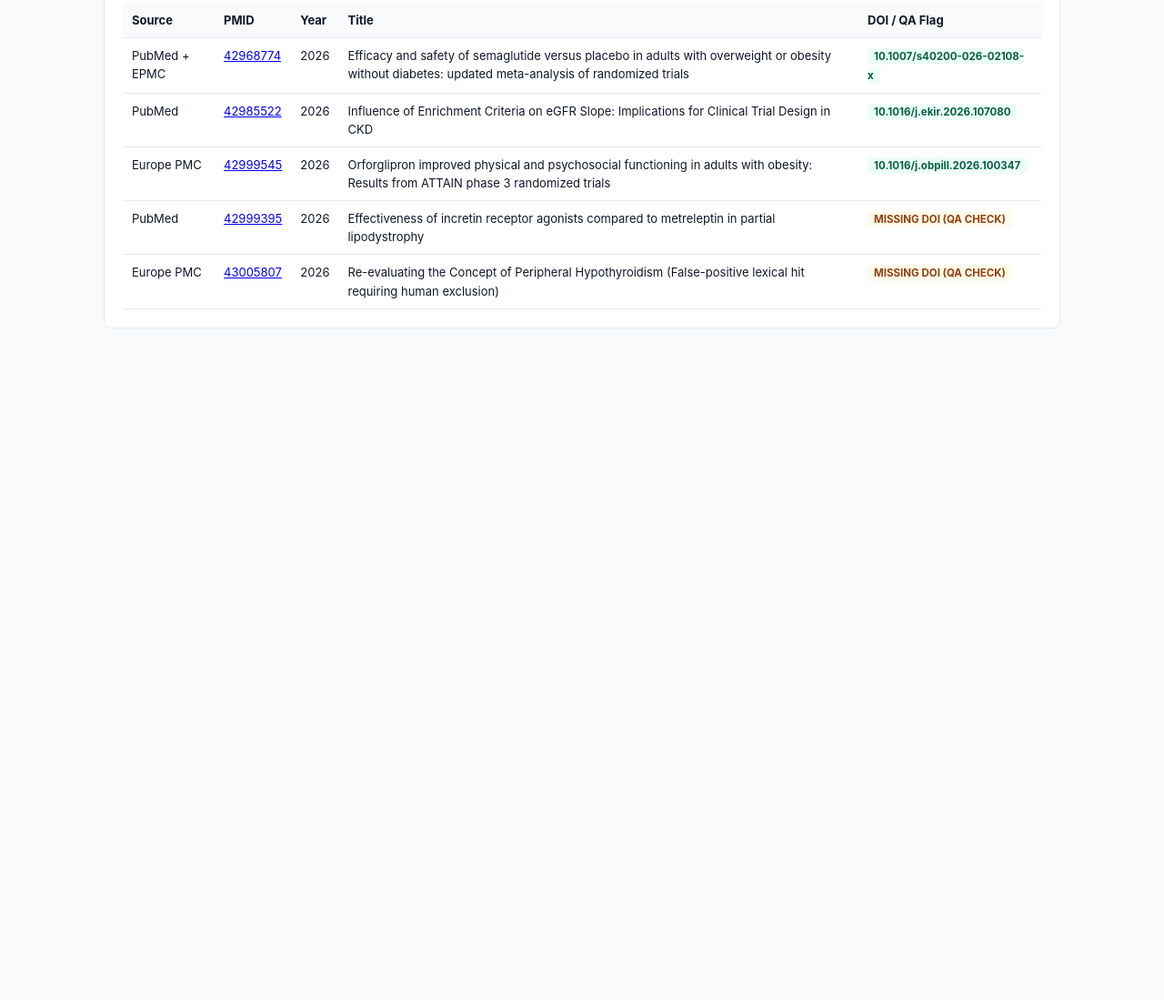
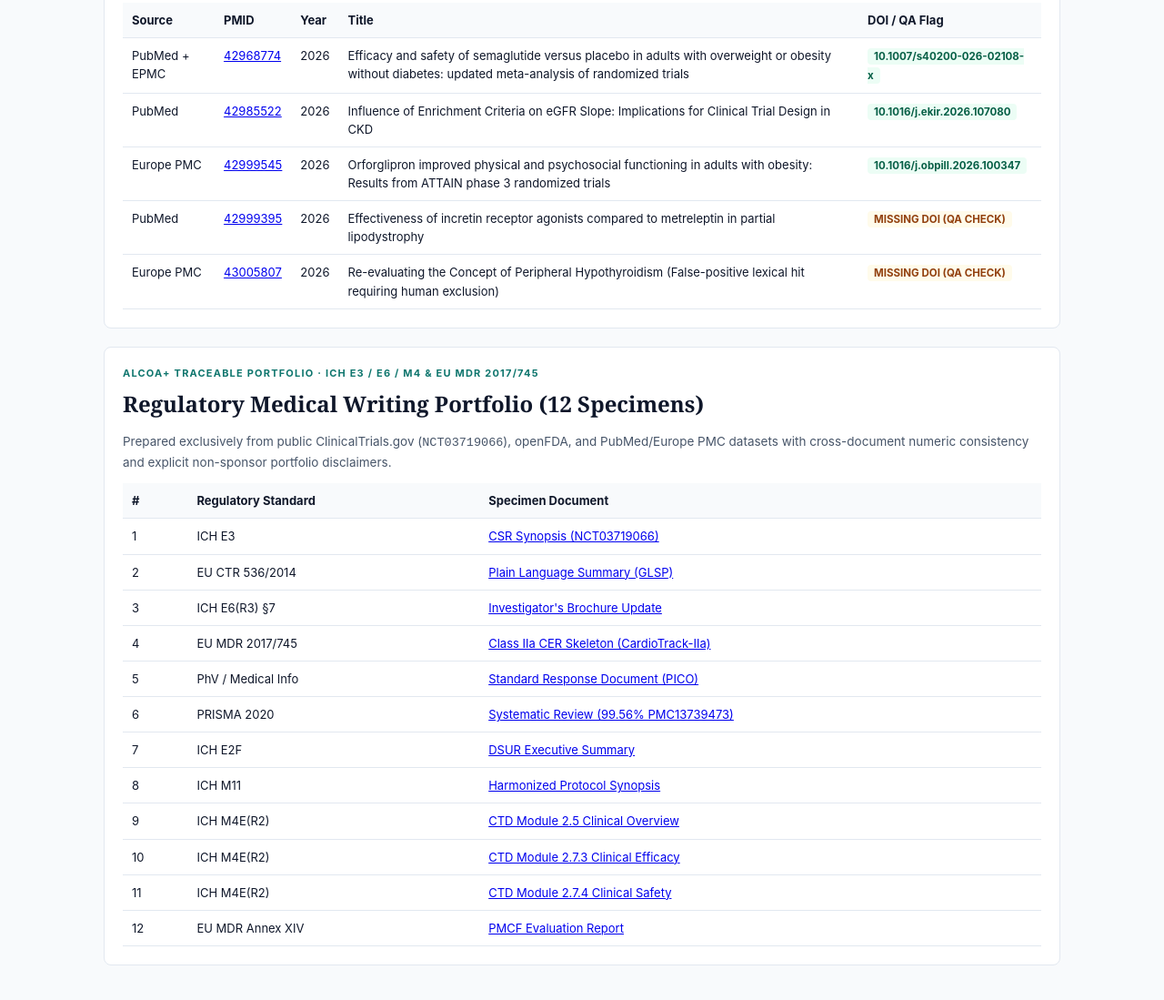
Before and after one commit to kaledbouchagraoui7-bot/computational-biology-portfolio, a plain HTML site: page docs/index.html in a window 1280 px wide. Shown: the part 723-1822 px from the top of the page at 91% size. Before the commit the page ends 1152 px from the top, so only its background shows below. Drawn offline with Linux system fonts and the light colour scheme.

Commit message:
feat: publish 12 ALCOA+ regulatory medical writing specimens and web showcase

```diff
--- a/docs/index.html
+++ b/docs/index.html
@@ -107,6 +107,33 @@
           <tr><th>Source</th><th>PMID</th><th>Year</th><th>Title</th><th>DOI / QA Flag</th></tr>
         </thead>
         <tbody id="results-body"></tbody>
+      </table>
+    </section>
+
+    <section class="panel">
+      <div class="eyebrow">ALCOA+ Traceable Portfolio &middot; ICH E3 / E6 / M4 &amp; EU MDR 2017/745</div>
+      <h2 style="font-family: Georgia, serif; margin: 4px 0 10px 0;">Regulatory Medical Writing Portfolio (12 Specimens)</h2>
+      <p style="color: var(--muted); font-size: 13.5px; margin-bottom: 12px;">
+        Prepared exclusively from public ClinicalTrials.gov (<code>NCT03719066</code>), openFDA, and PubMed/Europe PMC datasets with cross-document numeric consistency and explicit non-sponsor portfolio disclaimers.
+      </p>
+      <table>
+        <thead>
+          <tr><th>#</th><th>Regulatory Standard</th><th>Specimen Document</th></tr>
+        </thead>
+        <tbody>
+          <tr><td>1</td><td>ICH E3</td><td><a href="https://github.com/kaledbouchagraoui7-bot/computational-biology-portfolio/blob/main/regulatory_writing_specimens/Specimen_01_ICH_E3_CSR_Synopsis_NCT03719066.md">CSR Synopsis (NCT03719066)</a></td></tr>
+          <tr><td>2</td><td>EU CTR 536/2014</td><td><a href="https://github.com/kaledbouchagraoui7-bot/computational-biology-portfolio/blob/main/regulatory_writing_specimens/Specimen_02_EU_CTR_Plain_Language_Summary_NCT03719066.md">Plain Language Summary (GLSP)</a></td></tr>
+          <tr><td>3</td><td>ICH E6(R3) &sect;7</td><td><a href="https://github.com/kaledbouchagraoui7-bot/computational-biology-portfolio/blob/main/regulatory_writing_specimens/Specimen_03_ICH_E6_Investigators_Brochure_Update.md">Investigator's Brochure Update</a></td></tr>
+          <tr><td>4</td><td>EU MDR 2017/745</td><td><a href="https://github.com/kaledbouchagraoui7-bot/computational-biology-portfolio/blob/main/regulatory_writing_specimens/Specimen_04_EU_MDR_CER_Skeleton_CardioTrack-IIa.md">Class IIa CER Skeleton (CardioTrack-IIa)</a></td></tr>
+          <tr><td>5</td><td>PhV / Medical Info</td><td><a href="https://github.com/kaledbouchagraoui7-bot/computational-biology-portfolio/blob/main/regulatory_writing_specimens/Specimen_05_Standard_Response_Document_SRD.md">Standard Response Document (PICO)</a></td></tr>
+          <tr><td>6</td><td>PRISMA 2020</td><td><a href="https://github.com/kaledbouchagraoui7-bot/computational-biology-portfolio/blob/main/regulatory_writing_specimens/Specimen_06_PRISMA_2020_Systematic_Review.md">Systematic Review (99.56% PMC13739473)</a></td></tr>
+          <tr><td>7</td><td>ICH E2F</td><td><a href="https://github.com/kaledbouchagraoui7-bot/computational-biology-portfolio/blob/main/regulatory_writing_specimens/Specimen_07_ICH_E2F_DSUR_Executive_Summary.md">DSUR Executive Summary</a></td></tr>
+          <tr><td>8</td><td>ICH M11</td><td><a href="https://github.com/kaledbouchagraoui7-bot/computational-biology-portfolio/blob/main/regulatory_writing_specimens/Specimen_08_ICH_M11_Protocol_Synopsis.md">Harmonized Protocol Synopsis</a></td></tr>
+          <tr><td>9</td><td>ICH M4E(R2)</td><td><a href="https://github.com/kaledbouchagraoui7-bot/computational-biology-portfolio/blob/main/regulatory_writing_specimens/Specimen_09_CTD_Module_2_5_Clinical_Overview.md">CTD Module 2.5 Clinical Overview</a></td></tr>
+          <tr><td>10</td><td>ICH M4E(R2)</td><td><a href="https://github.com/kaledbouchagraoui7-bot/computational-biology-portfolio/blob/main/regulatory_writing_specimens/Specimen_10_CTD_Module_2_7_3_Clinical_Efficacy.md">CTD Module 2.7.3 Clinical Efficacy</a></td></tr>
+          <tr><td>11</td><td>ICH M4E(R2)</td><td><a href="https://github.com/kaledbouchagraoui7-bot/computational-biology-portfolio/blob/main/regulatory_writing_specimens/Specimen_11_CTD_Module_2_7_4_Clinical_Safety.md">CTD Module 2.7.4 Clinical Safety</a></td></tr>
+          <tr><td>12</td><td>EU MDR Annex XIV</td><td><a href="https://github.com/kaledbouchagraoui7-bot/computational-biology-portfolio/blob/main/regulatory_writing_specimens/Specimen_12_EU_MDR_PMCF_Evaluation_Report.md">PMCF Evaluation Report</a></td></tr>
+        </tbody>
       </table>
     </section>
   </main>
```
Also changed, not shown: 13 other files.
